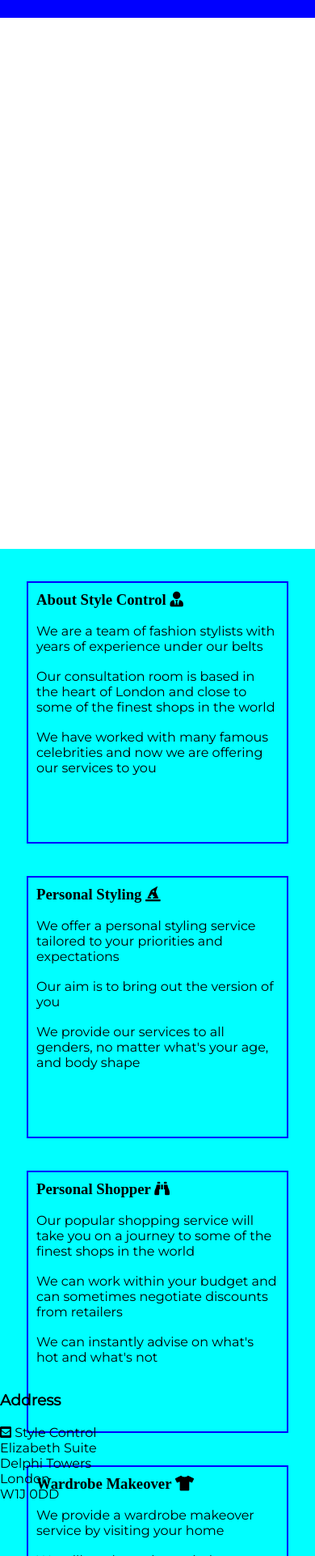
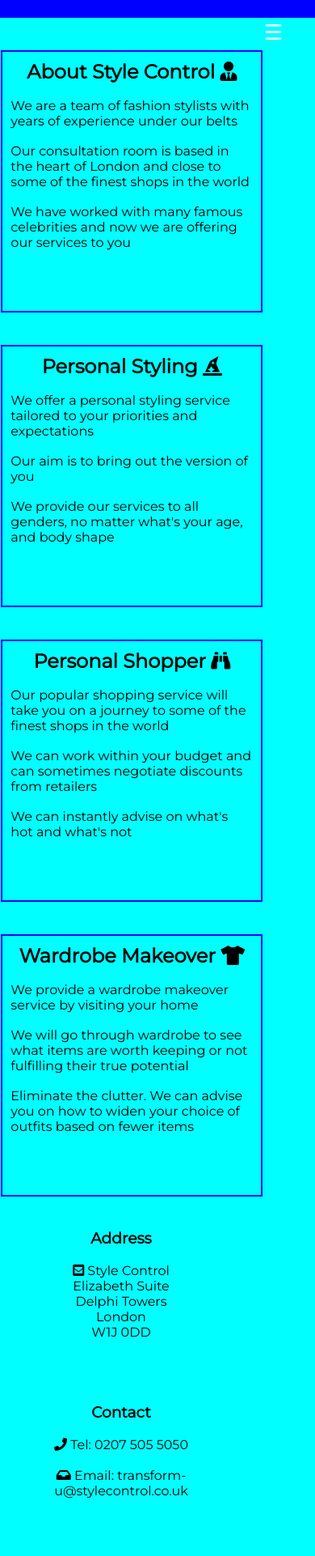
Before and after one commit to Another-User-Dev/1st-milestone-project, a plain HTML site: page index.html in a window 390 px wide. Shown: the part 78-2000 px from the top of the page at 81% size. Drawn offline with Linux system fonts and the light colour scheme.

Commit message:
working on mobile menu navigation

```diff
--- a/assets/css/style.css
+++ b/assets/css/style.css
@@ -30,35 +30,28 @@
 
 }
 
-#menu {
-    line-height: 75px;
-}
-
-
-
-
-
-#menu {
+.menu {
     color:white;
     font-size: 110%;
     font-family: 'Montserrat', sans-serif;
     list-style-type: none;
     letter-spacing: 4px;
     text-transform: uppercase;
+    line-height: 75px;
 }
 
-#menu li {
+.menu li {
     float: right;
     margin-right: 30px;
 }
 
-#menu a {
+.menu a {
     color: white;
 }
 
 /*------hover mouse animation--------*/
 
-#menu a:hover {
+.menu a:hover {
     color: pink;
     background-color: black;
     }
@@ -68,6 +61,21 @@
     background-color: black
 }
 
+/*...............styling for Hamburger menu..........*/
+
+label {
+    clear: both;
+    float: left;
+    float: right;
+    margin: 0 40px 0 0;
+    font-size: 26px;
+    line-height: 75px;
+    display: none;
+}
+
+#toggle {
+    display: none;
+}
 
 /* .......hero image........ */
 
@@ -100,23 +108,23 @@
 /*......................style content page............*/
 
 .style-section-page {
-    max-width: 100%;
+    max-width: auto;
     width: 100%;
     background-color: aqua;
-    height: 1000px;
+    height: auto;
 }
 
 .style-div-page {
 
     width: 100%;
     max-width: 1200px;
-    height: 1000px;
+    height: auto;
     background-color: aqua;
     margin: 0 auto;
 }
 
 .flex-container {
-    height: 1000px;
+    height: auto;
     display: flex;
     flex-flow: row;
     flex-wrap: wrap;
@@ -149,13 +157,14 @@
 .footer-end {
     width: 100%;
     background-color: aqua;
+    height: auto;
 }
 
 .footer-container {
 
     width: 100%;
     max-width: 1200px;
-    height: 300px;
+    height: auto;
     background-color: cyan;
     margin: 0 auto;
 }
@@ -164,7 +173,7 @@
     display: flex;
     flex-flow: row;
     flex-wrap: wrap;
-    justify-content: start;
+    justify-content:space-between;
     align-items: center;
 }
 
@@ -172,18 +181,18 @@
     margin-top: 40px;
     margin-bottom: 40px;
     height: 135px;
-    width: 33%;
+    width: 30%;
     min-width: 300px;
     border-style: none;
     border-color: black;
     border-width: 1px;
-    text-align: left;
+    text-align: center;
     font-family: 'Montserrat', sans-serif;
 }
 
 .social-networks {
     font-size: 100%;
-    text-align: right;
+    text-align: center;
 }
 
 .social-networks li {
@@ -197,3 +206,33 @@
     color: white;
     text-align: center;
 }
+
+/*.........media query...........*/
+@media screen and (max-width: 600px) {
+
+    .hero-outer {
+        display: none;
+    }
+
+  label {
+        display: block;
+        cursor: pointer;
+  }
+
+  .menu {
+    text-align: center;
+    width: 100%;
+    display: none;
+  }
+
+  .menu a {
+    display: flex;
+    border-bottom: 1px solid red;
+  }
+
+  #toggle:checked + .menu {
+    display: block;
+  }
+
+
+}
--- a/index.html
+++ b/index.html
@@ -15,11 +15,13 @@
 
 <body>
     <header>
-
             <div class="innerheader">
                 <div class="logo" ><a href="index.html">Style Control</a></div>
 
-                    <nav id="menu">
+                <label for="toggle">&#9776</label>
+                <input type="checkbox" id="toggle">
+
+                <nav class="menu">
                     <ul>
                         <li><a href="#">contact</a></li>
                         <li><a href="#">gallery</a></li>
@@ -28,10 +30,11 @@
                 </nav>
             </div>
     </header>
+
+
     <section class="hero-outer">
 
-            <div class="hero-image">
-            </div>
+            <div class="hero-image"></div>
 
         </section>
 
@@ -39,7 +42,7 @@
         <div class="style-div-page">
                 <div class="flex-container">
                     <div class="box">
-                <h3>About Style Control <i class='fas fa-user-tie'></i></h3>
+                        <h2>About Style Control <i class='fas fa-user-tie'></i></h2>
                                 <br>
                         <ul>
                             <li>We are a team of fashion stylists with years of experience under our belts</li>
@@ -51,7 +54,7 @@
 
             </div>
             <div class="box">
-                <h3>Personal Styling <i class='fas fa-hat-wizard'></i></h3>
+                <h2>Personal Styling <i class='fas fa-hat-wizard'></i></h2>
 
                 <br>
                 <ul>
@@ -64,7 +67,7 @@
 
             </div>
             <div class="box">
-                <h3>Personal Shopper <i class='fas fa-binoculars'></i></h3>
+                <h2>Personal Shopper <i class='fas fa-binoculars'></i></h2>
                 <br>
                 <ul>
                 <li>Our popular shopping service will take you on a journey to some of the finest shops in the world</li>
@@ -75,7 +78,7 @@
                 </ul>
             </div>
             <div class="box">
-                <h3>Wardrobe Makeover <i class='fas fa-tshirt'></i></h3>
+                <h2>Wardrobe Makeover <i class='fas fa-tshirt'></i></h2>
                 <br>
                 <ul>
                 <li>We provide a wardrobe makeover service by visiting your home</li>
```
Lines whose indentation alone changed are shown as unchanged.
